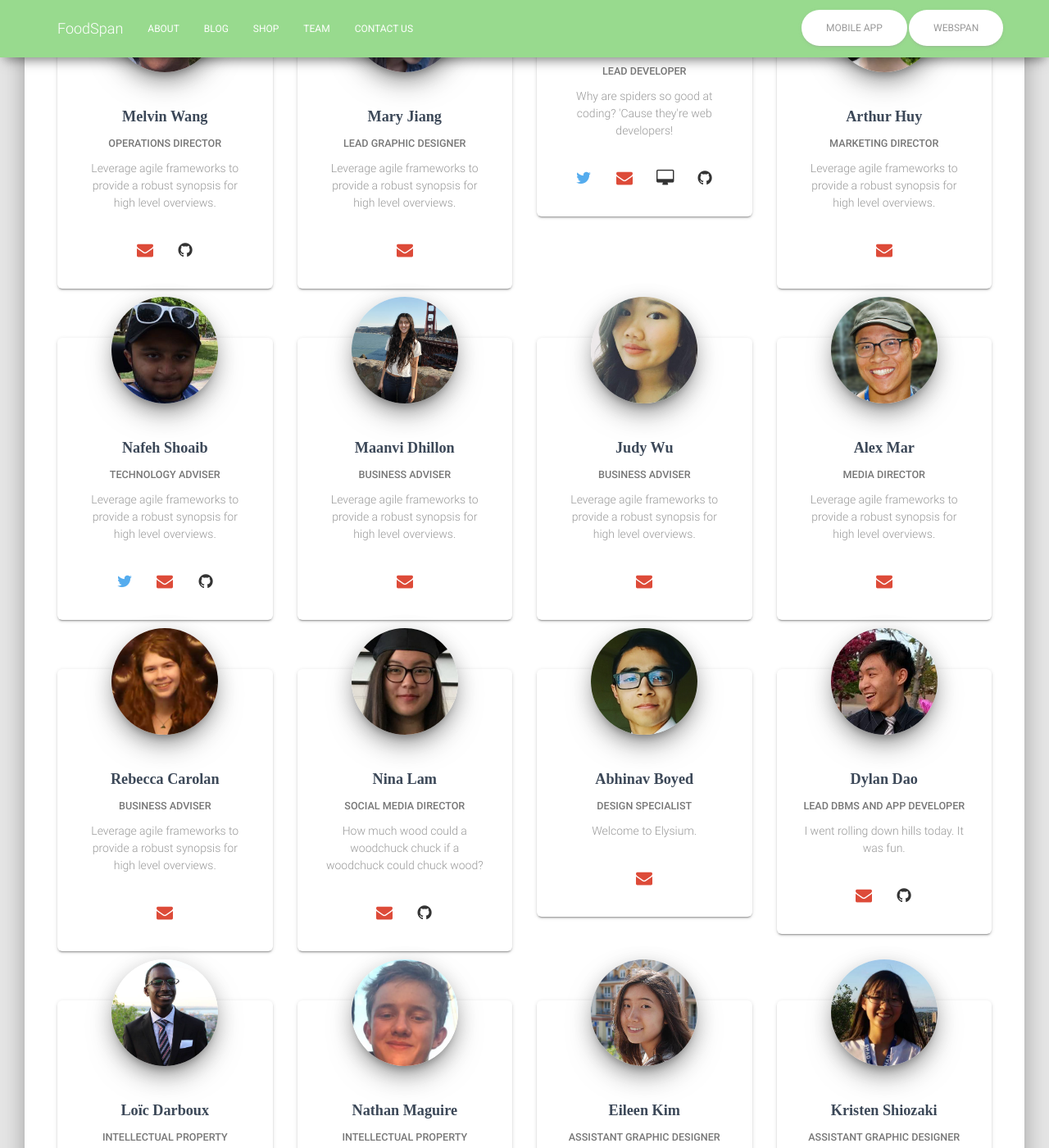
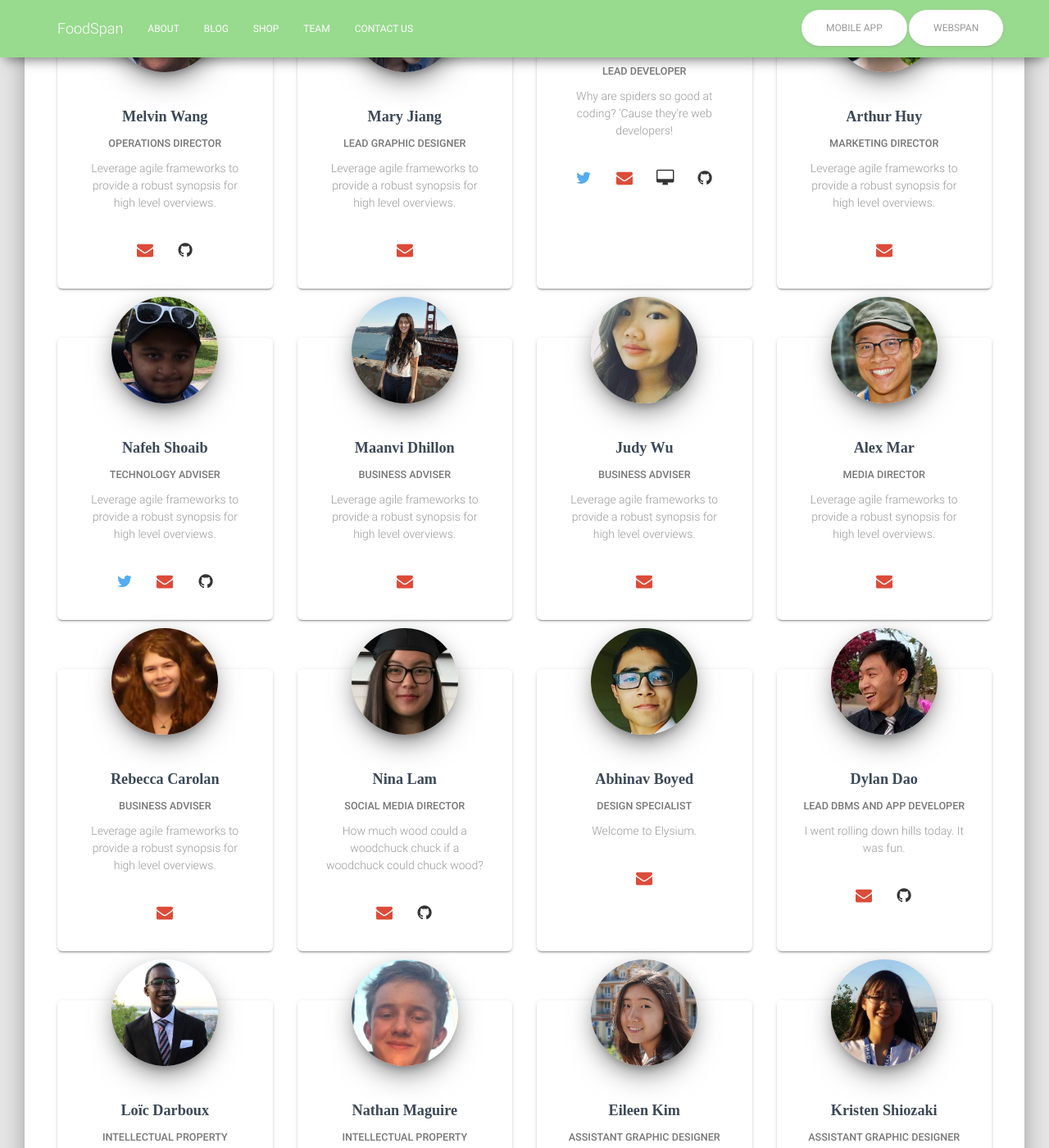
Before and after one commit to FoodSpan/foodspan-website, a Jekyll site: the page built from team.html, in a window 1280 px wide and 1400 px high, scrolled down 289 px. Shown: the whole window at 82% size. Built offline with Jekyll 4.4.1, drawn with Linux system fonts in a browser that asks for light colours; some web fonts are replaced.

Commit message:
fixes team card length bug

```diff
--- a/_includes/head.html
+++ b/_includes/head.html
@@ -12,6 +12,7 @@
   <link rel="stylesheet" href="{{ "/css/bootstrap.min.css" | prepend: site.baseurl }}" />
   <link rel="stylesheet" href="{{ "/css/material-kit.min.css" | prepend: site.baseurl }}" />
   <link rel="stylesheet" href="{{ "/css/animate.min.css" | prepend: site.baseurl }}" />
+  <link rel="stylesheet" href="{{ "/css/style.css" | prepend: site.baseurl }}" />
 
   <link rel="stylesheet" href="{{ "/css/font-awesome.min.css" | prepend: site.baseurl }}" />
   <link rel="stylesheet" type="text/css" href="{{ "/css/fonts.css" | prepend: site.baseurl }}" />
--- /dev/null
+++ b/css/style.css
@@ -0,0 +1,15 @@
+.row {
+  display: -webkit-box;
+  display: -webkit-flex;
+  display: -ms-flexbox;
+  display: flex;
+  flex-wrap: wrap;
+}
+.row > [class*='col-'] {
+  display: flex;
+  flex-direction: column;
+}
+.card-profile{
+  height: 100%;
+
+}
```
